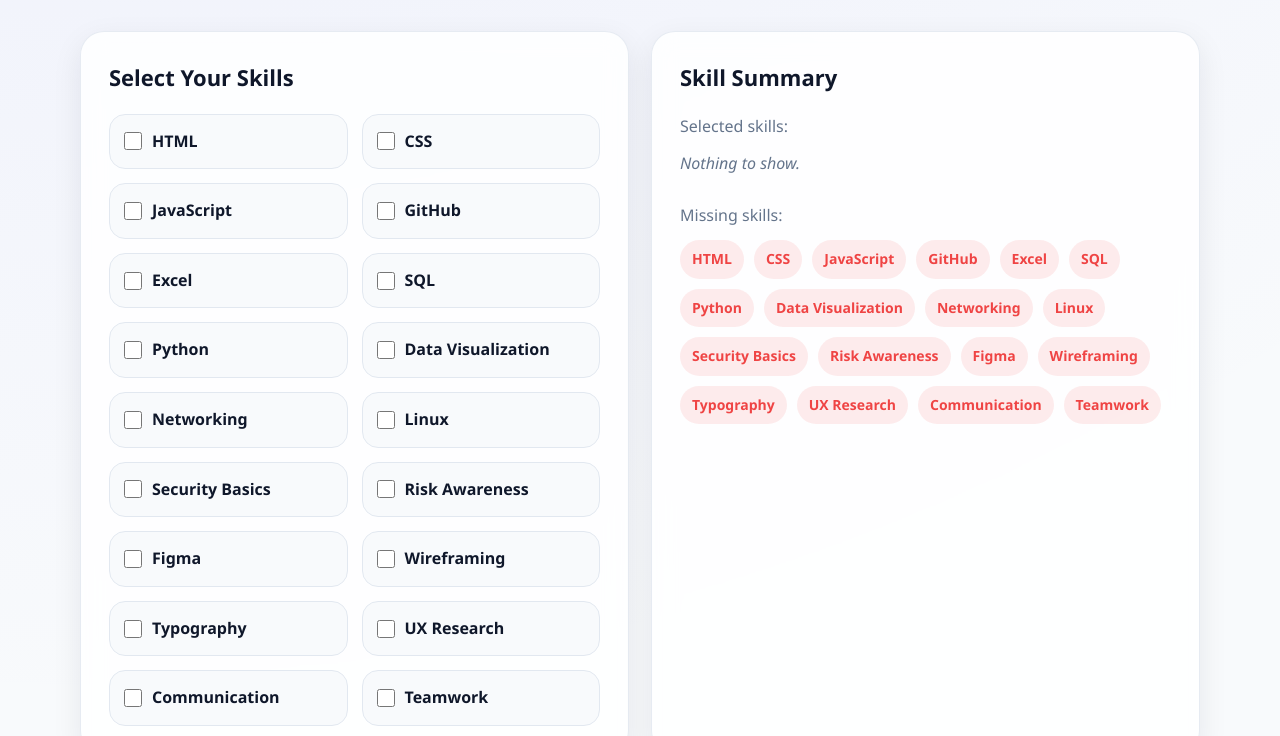
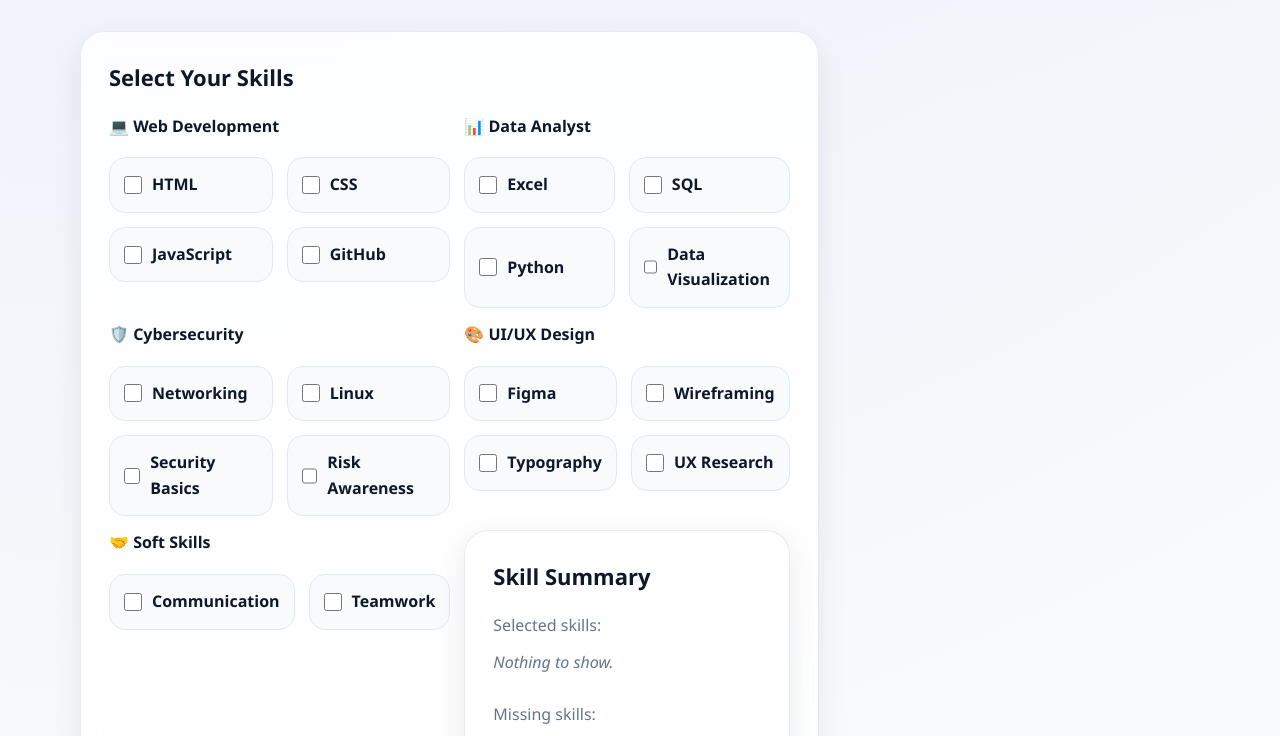
Before and after one commit to kiravinarskaa/mini_project-internship, a plain HTML site: page index.html in a window 1280 px wide. Shown: the part 2369-3105 px from the top of the page. Drawn offline with Linux system fonts and the light colour scheme.

Commit message:
Update index.html

```diff
--- a/index.html
+++ b/index.html
@@ -213,30 +213,49 @@
 
                 <div class="skills-grid">
     <!-- Web Development -->
+    <div class="career-skills-group">
+    <h4>💻 Web Development</h4>
+    <div class="skills-grid">
         <label><input type="checkbox" class="skill-check" value="HTML"> HTML</label>
         <label><input type="checkbox" class="skill-check" value="CSS"> CSS</label>
         <label><input type="checkbox" class="skill-check" value="JavaScript"> JavaScript</label>
         <label><input type="checkbox" class="skill-check" value="GitHub"> GitHub</label>
+    </div>
+</div>
 
-    <!-- Data Analyst -->
+<div class="career-skills-group">
+    <h4>📊 Data Analyst</h4>
+    <div class="skills-grid">
         <label><input type="checkbox" class="skill-check" value="Excel"> Excel</label>
         <label><input type="checkbox" class="skill-check" value="SQL"> SQL</label>
         <label><input type="checkbox" class="skill-check" value="Python"> Python</label>
         <label><input type="checkbox" class="skill-check" value="Data Visualization"> Data Visualization</label>
+    </div>
+</div>
 
-    <!-- Cybersecurity -->
+<div class="career-skills-group">
+    <h4>🛡️ Cybersecurity</h4>
+    <div class="skills-grid">
         <label><input type="checkbox" class="skill-check" value="Networking"> Networking</label>
         <label><input type="checkbox" class="skill-check" value="Linux"> Linux</label>
         <label><input type="checkbox" class="skill-check" value="Security Basics"> Security Basics</label>
         <label><input type="checkbox" class="skill-check" value="Risk Awareness"> Risk Awareness</label>
+    </div>
+</div>
 
-    <!-- UI/UX Design -->
+<div class="career-skills-group">
+    <h4>🎨 UI/UX Design</h4>
+    <div class="skills-grid">
         <label><input type="checkbox" class="skill-check" value="Figma"> Figma</label>
         <label><input type="checkbox" class="skill-check" value="Wireframing"> Wireframing</label>
         <label><input type="checkbox" class="skill-check" value="Typography"> Typography</label>
         <label><input type="checkbox" class="skill-check" value="UX Research"> UX Research</label>
+    </div>
+</div>
 
-    <!-- Soft Skills -->
+<div class="career-skills-group">
+    <h4>🤝 Soft Skills</h4>
+    <div class="skills-grid">
         <label><input type="checkbox" class="skill-check" value="Communication"> Communication</label>
         <label><input type="checkbox" class="skill-check" value="Teamwork"> Teamwork</label>
     </div>
```
Lines whose indentation alone changed are shown as unchanged.
